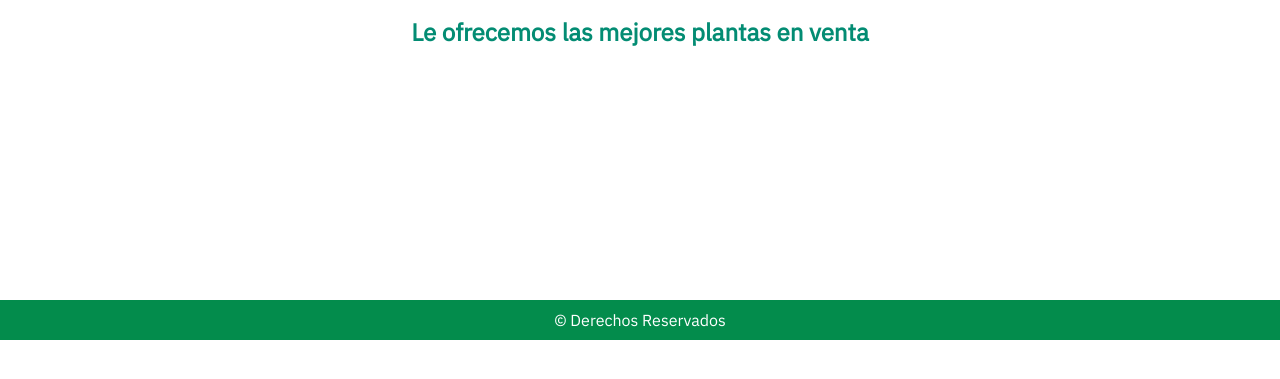
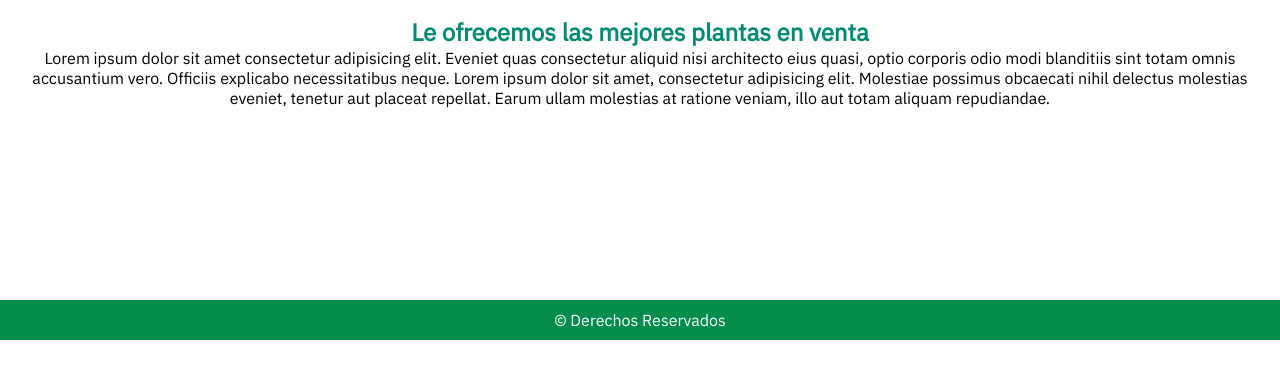
Before and after one commit to srojas24/planta, a PHP site: page / in a window 1280 px wide. Shown: the part 66-445 px from the top of the page. Run offline with PHP 8.4, Linux system fonts and the light colour scheme.

Commit message:
Agregando contenido importante
Se define en donde se colocará la información importante en relación con la empresa.

```diff
--- a/index.php
+++ b/index.php
@@ -13,6 +13,7 @@ include("head.php");
         <article class="columna">
             <div class="titulo">
                 <h2>Le ofrecemos las mejores plantas en venta</h2>
+                <p>Lorem ipsum dolor sit amet consectetur adipisicing elit. Eveniet quas consectetur aliquid nisi architecto eius quasi, optio corporis odio modi blanditiis sint totam omnis accusantium vero. Officiis explicabo necessitatibus neque. Lorem ipsum dolor sit amet, consectetur adipisicing elit. Molestiae possimus obcaecati nihil delectus molestias eveniet, tenetur aut placeat repellat. Earum ullam molestias at ratione veniam, illo aut totam aliquam repudiandae.</p>
             </div>
         </article>
     </section>
```
